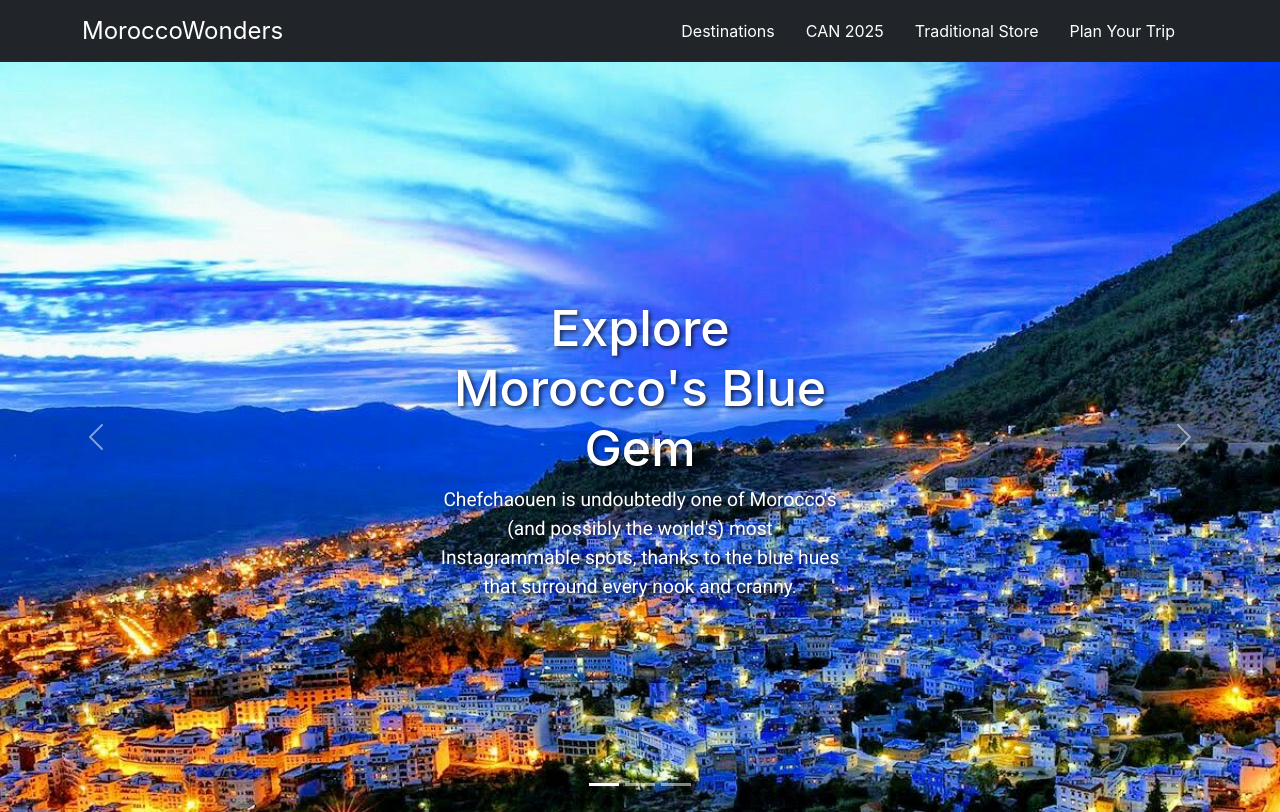
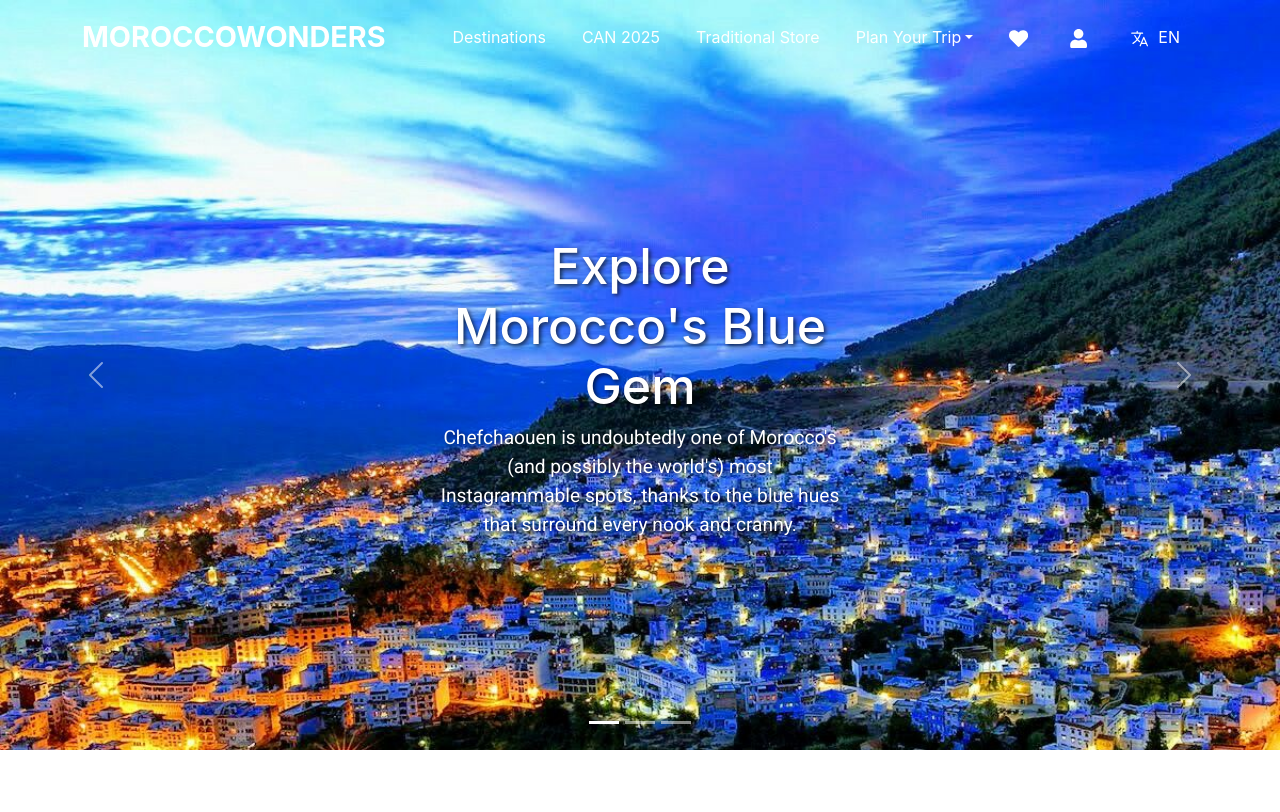
Before and after one commit to Yassmineattar/moroccanwonders, a React (Create React App) app: page / in a window 1280 px wide. Built offline with nearby package versions, Linux system fonts and the light colour scheme.

Commit message:
navbar modifs

```diff
--- a/src/components/Navbar.css
+++ b/src/components/Navbar.css
@@ -1,17 +1,71 @@
+/* Navbar container styles */
 .navbar {
-    background-color: #004080; /* Bleu foncé */
+  background-color: transparent; /* Transparent background */
+  position: absolute;
+  width: 100%;
+  z-index: 10;
+  padding: 10px 20px;
 }
 
+/* Navbar brand (logo/text) */
 .navbar-brand {
-    color: #fff;
-    font-size: 1.5rem;
+  color: white;
+  font-size: 1.8rem;
+  font-weight: bold;
+  text-transform: uppercase;
 }
 
+/* Links styles */
 .navbar-nav .nav-link {
-    color: #fff;
-    margin-right: 15px;
+  color: white;
+  font-size: 1rem;
+  margin: 0 10px;
+  text-transform: capitalize;
+  transition: color 0.3s ease;
 }
 
 .navbar-nav .nav-link:hover {
-    color: #ffcc00; /* Jaune pour le survol */
+  color: #ffcc00;
 }
+
+/* Icons styles */
+.navbar-nav .icon {
+  font-size: 1.2rem;
+  color: white;
+  margin-right: 5px;
+  transition: color 0.3s ease;
+}
+
+.navbar-nav .icon:hover {
+  color: #ffcc00;
+}
+
+/* Dropdown menu */
+.dropdown-menu {
+  background-color: rgba(0, 0, 0, 0.8);
+  border: none;
+}
+
+.dropdown-menu .dropdown-item {
+  color: white;
+}
+
+.dropdown-menu .dropdown-item:hover {
+  background-color: #ffcc00;
+  color: black;
+}
+
+/* Responsive navbar */
+.navbar-toggler {
+  border: none;
+}
+
+.navbar-toggler-icon {
+  background-color: white;
+  border-radius: 3px;
+}
+
+/* Adjust spacing for alignment */
+.ms-auto {
+  margin-left: auto;
+}
--- a/src/components/Navbar.js
+++ b/src/components/Navbar.js
@@ -1,14 +1,19 @@
 import React from "react";
 import { Link } from "react-router-dom";
+import { FaUser, FaHeart } from "react-icons/fa";
+import { IoLanguageOutline } from "react-icons/io5";
 import "./Navbar.css";
 
 function Navbar() {
   return (
-    <nav className="navbar navbar-expand-lg navbar-dark bg-dark">
+    <nav className="navbar navbar-expand-lg navbar-dark">
       <div className="container">
+        {/* Brand Name */}
         <Link className="navbar-brand" to="/">
           MoroccoWonders
         </Link>
+
+        {/* Toggler for mobile view */}
         <button
           className="navbar-toggler"
           type="button"
@@ -17,7 +22,9 @@ function Navbar() {
         >
           <span className="navbar-toggler-icon"></span>
         </button>
+
         <div className="collapse navbar-collapse" id="navbarNav">
+          {/* Navigation Links */}
           <ul className="navbar-nav ms-auto">
             <li className="nav-item">
               <Link className="nav-link" to="/destinations">
@@ -34,9 +41,31 @@ function Navbar() {
                 Traditional Store
               </Link>
             </li>
+            <li className="nav-item dropdown">
+              <Link className="nav-link dropdown-toggle" to="/plan" role="button" data-bs-toggle="dropdown">
+                Plan Your Trip
+              </Link>
+              <ul className="dropdown-menu">
+                <li><Link className="dropdown-item" to="/plan/itinerary">Itinerary</Link></li>
+                <li><Link className="dropdown-item" to="/plan/hotels">Hotels</Link></li>
+              </ul>
+            </li>
+          </ul>
+          {/* Icons Section */}
+          <ul className="navbar-nav align-items-center">
             <li className="nav-item">
-              <Link className="nav-link" to="/plan">
-                Plan Your Trip
+              <Link className="nav-link" to="/favorites">
+                <FaHeart className="icon" />
+              </Link>
+            </li>
+            <li className="nav-item">
+              <Link className="nav-link" to="/profile">
+                <FaUser className="icon" />
+              </Link>
+            </li>
+            <li className="nav-item">
+              <Link className="nav-link" to="/language">
+                <IoLanguageOutline className="icon" /> EN
               </Link>
             </li>
           </ul>
```
Lines whose indentation alone changed are shown as unchanged.
